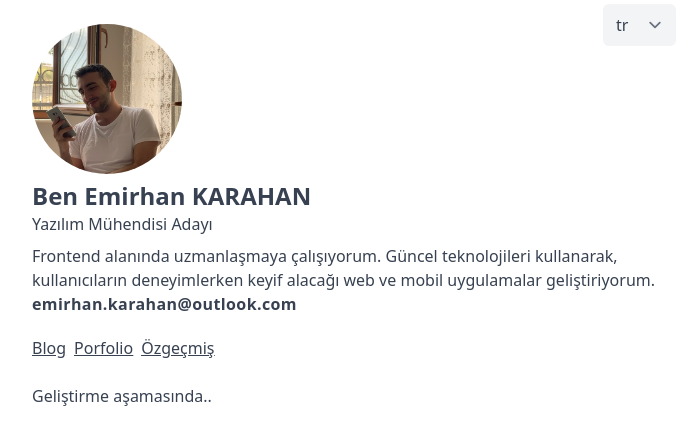
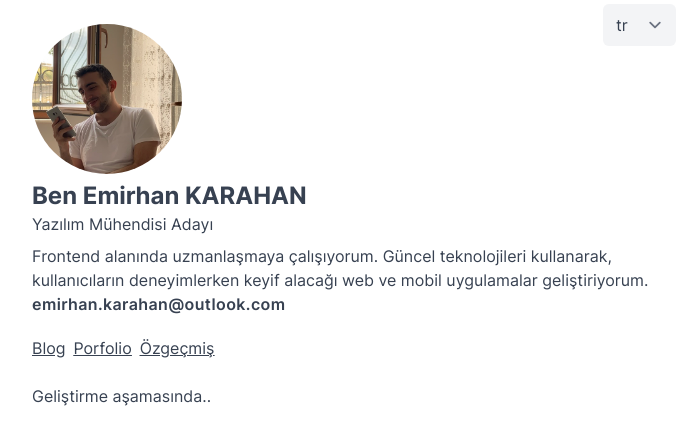
Before and after one commit to EmirhanKarahan/emirhankarahan.com, a Next.js app: page /portfolio in a window 1280 px wide. Shown: the top 444 px of the page, without its empty margins (296-988 px from the left). Built offline with nearby package versions, Linux system fonts and the light colour scheme.

Commit message:
Add global font inter

```diff
--- a/components/blog/blogPreview.tsx
+++ b/components/blog/blogPreview.tsx
@@ -9,7 +9,11 @@ const BlogPreview = ({ blogPost }: ComponentProps<any>) => {
 
   return (
     <article>
-      <a href="/blogPreviewDeneme" target={"_blank"} rel="noopener noreferrer">
+      <a
+        href="https://medium.com/@emirhankarahan/esp8266-01-firebase-ve-app-inventor-ile-iot-projesi-2ac7f7472a5e"
+        target={"_blank"}
+        rel="noopener noreferrer"
+      >
         <h2 className="text-xl font-bold hover:text-blue-600">
           {blogPost.fields.title}
         </h2>
--- /dev/null
+++ b/pages/_document.tsx
@@ -0,0 +1,21 @@
+import { Html, Head, Main, NextScript } from "next/document";
+
+export default function Document() {
+  return (
+    <Html>
+      <Head>
+        <link
+          rel="preload"
+          href="/fonts/Inter-roman.var.woff2?v=3.15"
+          as="font"
+          type="font/woff2"
+          crossOrigin="anonymous"
+        />
+      </Head>
+      <body>
+        <Main />
+        <NextScript />
+      </body>
+    </Html>
+  );
+}
--- a/styles/globals.css
+++ b/styles/globals.css
@@ -1,6 +1,19 @@
 @tailwind base;
 @tailwind components;
 @tailwind utilities;
+
+@layer base {
+  @font-face {
+    font-family: "Inter";
+    font-weight: 100 900;
+    font-display: swap;
+    font-style: normal;
+    src: url("/fonts/Inter-roman.var.woff2?v=3.15") format("woff2");
+  }
+  html {
+    scroll-behavior: smooth;
+  }
+}
 
 @layer components {
   .site-container {
--- a/tailwind.config.js
+++ b/tailwind.config.js
@@ -1,9 +1,14 @@
+const { fontFamily } = require("tailwindcss/defaultTheme");
+
 module.exports = {
   content: [
     "./pages/**/*.{js,ts,jsx,tsx}",
     "./components/**/*.{js,ts,jsx,tsx}",
   ],
   theme: {
+    fontFamily: {
+      sans: ["Inter", ...fontFamily.sans],
+    },
     extend: {},
   },
   plugins: [require("@tailwindcss/forms")],
```
Also changed, not shown: public/fonts/Inter-roman.var.woff2 (added).
